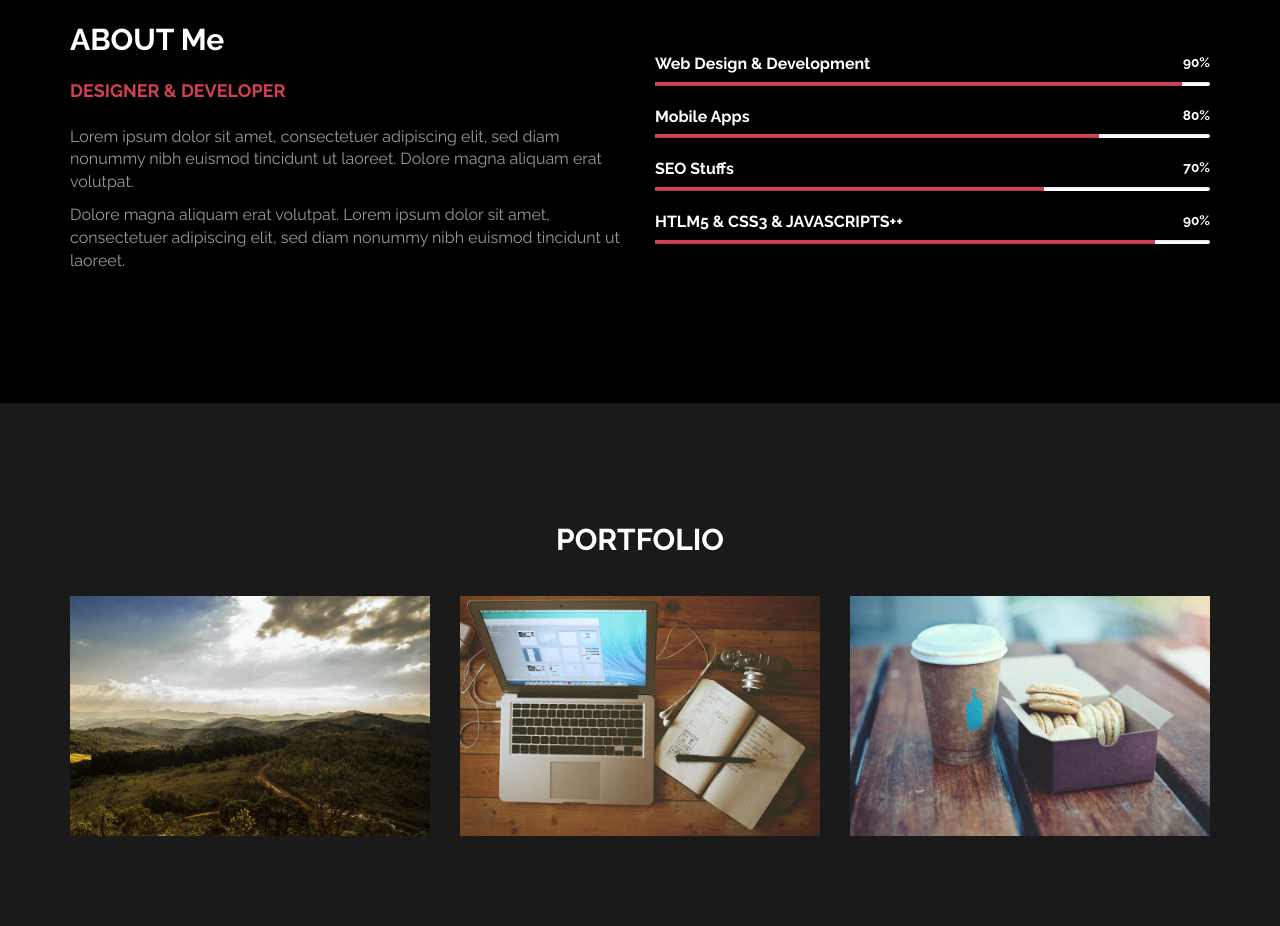
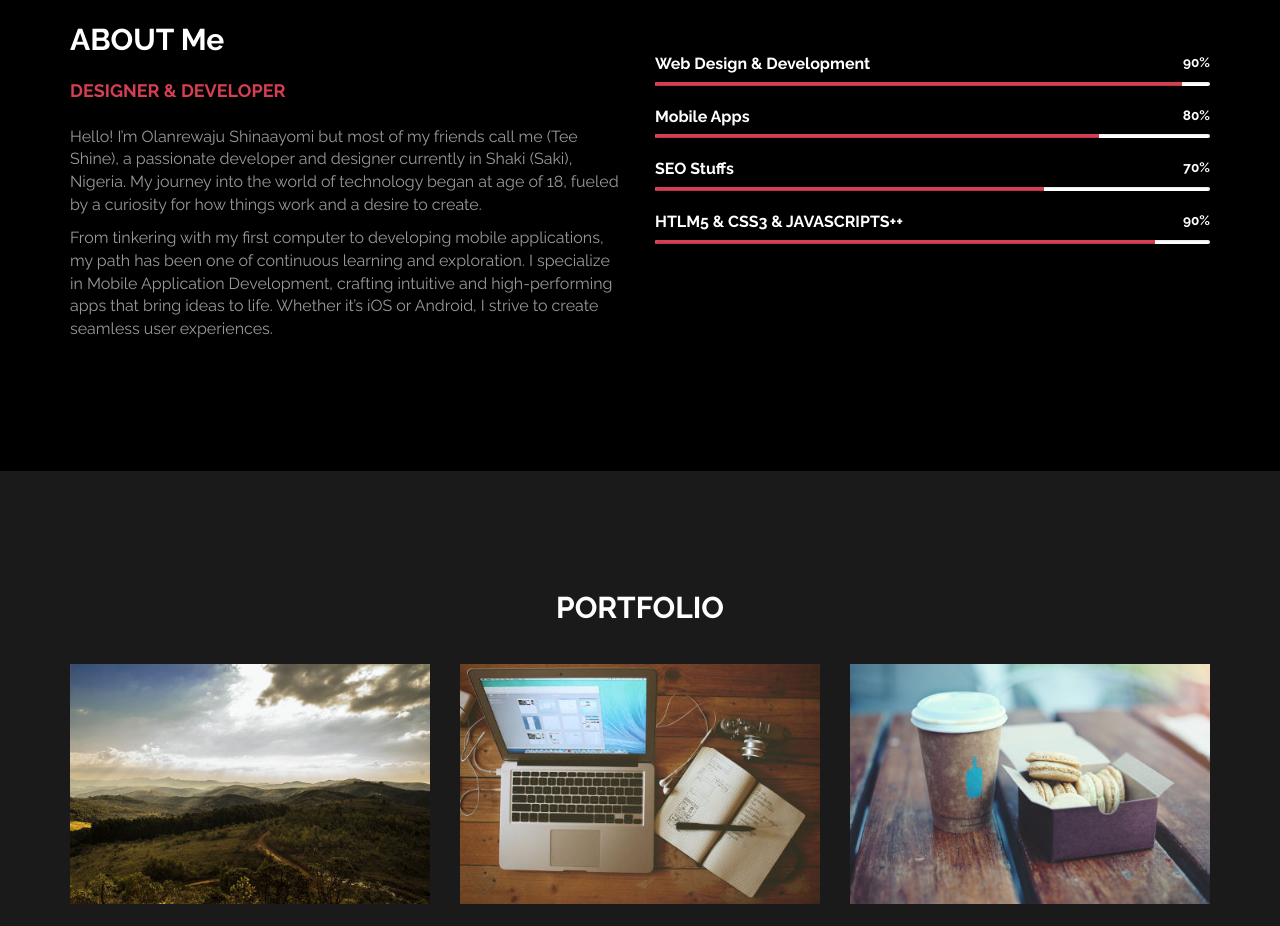
Before and after one commit to NexaTechX/My-Public-Port, a plain HTML site: page index.html in a window 1280 px wide. Shown: the part 1315-2241 px from the top of the page. Drawn offline with Linux system fonts and the light colour scheme.

Commit message:
Update index.html

```diff
--- a/index.html
+++ b/index.html
@@ -111,8 +111,8 @@
 					<div class="col-md-6 col-xs-11 wow fadeInLeft" data-wow-delay="0.9s">
 						<h2>ABOUT Me</h2>
 						<h4>DESIGNER &AMP; DEVELOPER</h4>
-						<p>Lorem ipsum dolor sit amet, consectetuer adipiscing elit, sed diam nonummy nibh euismod tincidunt ut laoreet. Dolore magna aliquam erat volutpat.</p>
-						<p>Dolore magna aliquam erat volutpat. Lorem ipsum dolor sit amet, consectetuer adipiscing elit, sed diam nonummy nibh euismod tincidunt ut laoreet.</p>
+						<p>Hello! I’m Olanrewaju Shinaayomi but most of my friends call me (Tee Shine), a passionate developer and designer currently in Shaki (Saki), Nigeria. My journey into the world of technology began at age of 18, fueled by a curiosity for how things work and a desire to create.</p>
+						<p>From tinkering with my first computer to developing mobile applications, my path has been one of continuous learning and exploration. I specialize in Mobile Application Development, crafting intuitive and high-performing apps that bring ideas to life. Whether it’s iOS or Android, I strive to create seamless user experiences.</p>
 					</div>
 					<div class="col-md-6 col-xs-11 wow fadeInRight" data-wow-delay="0.9s">
 						<span class="text-top">Web Design &AMP; Development<small>90%</small></span>
```
